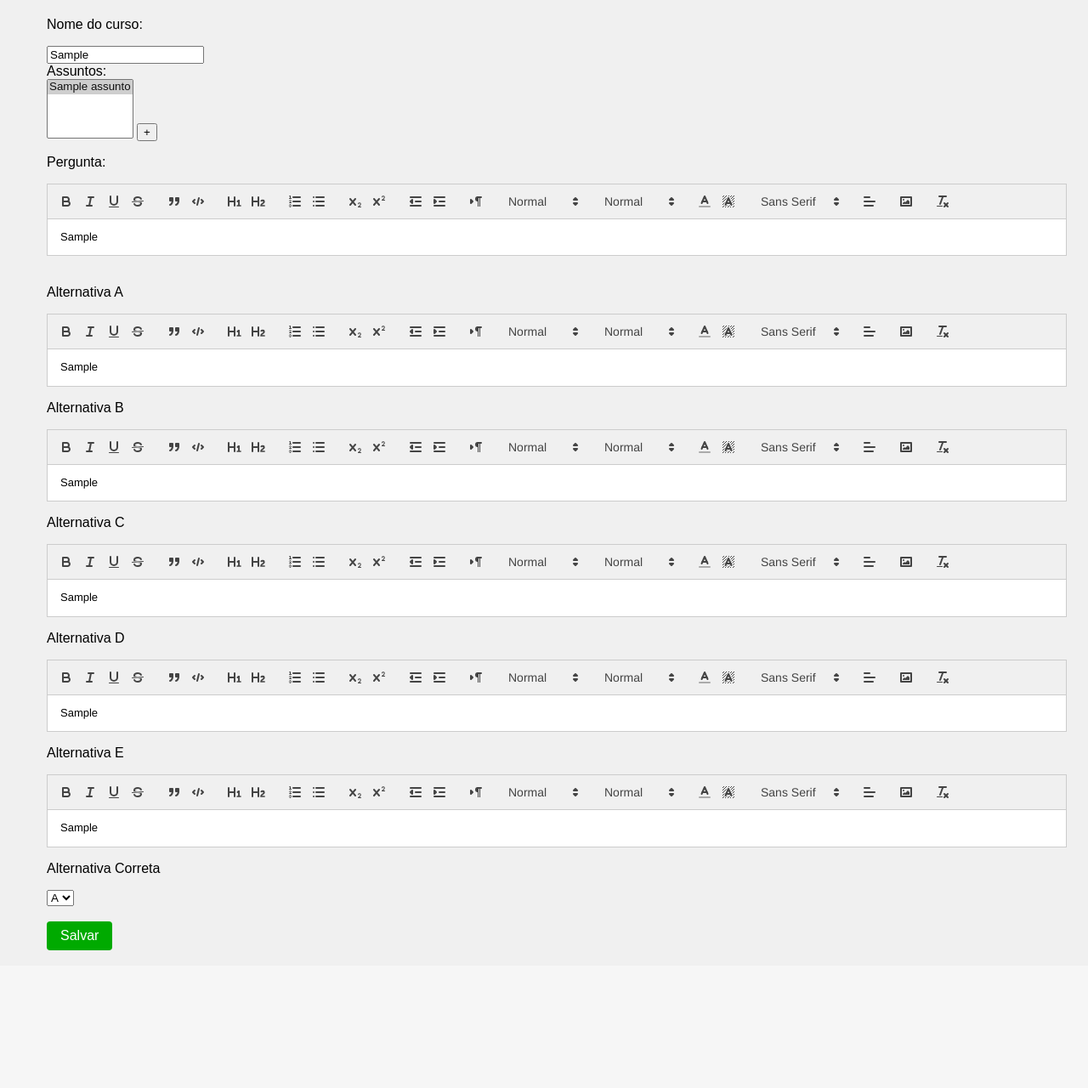
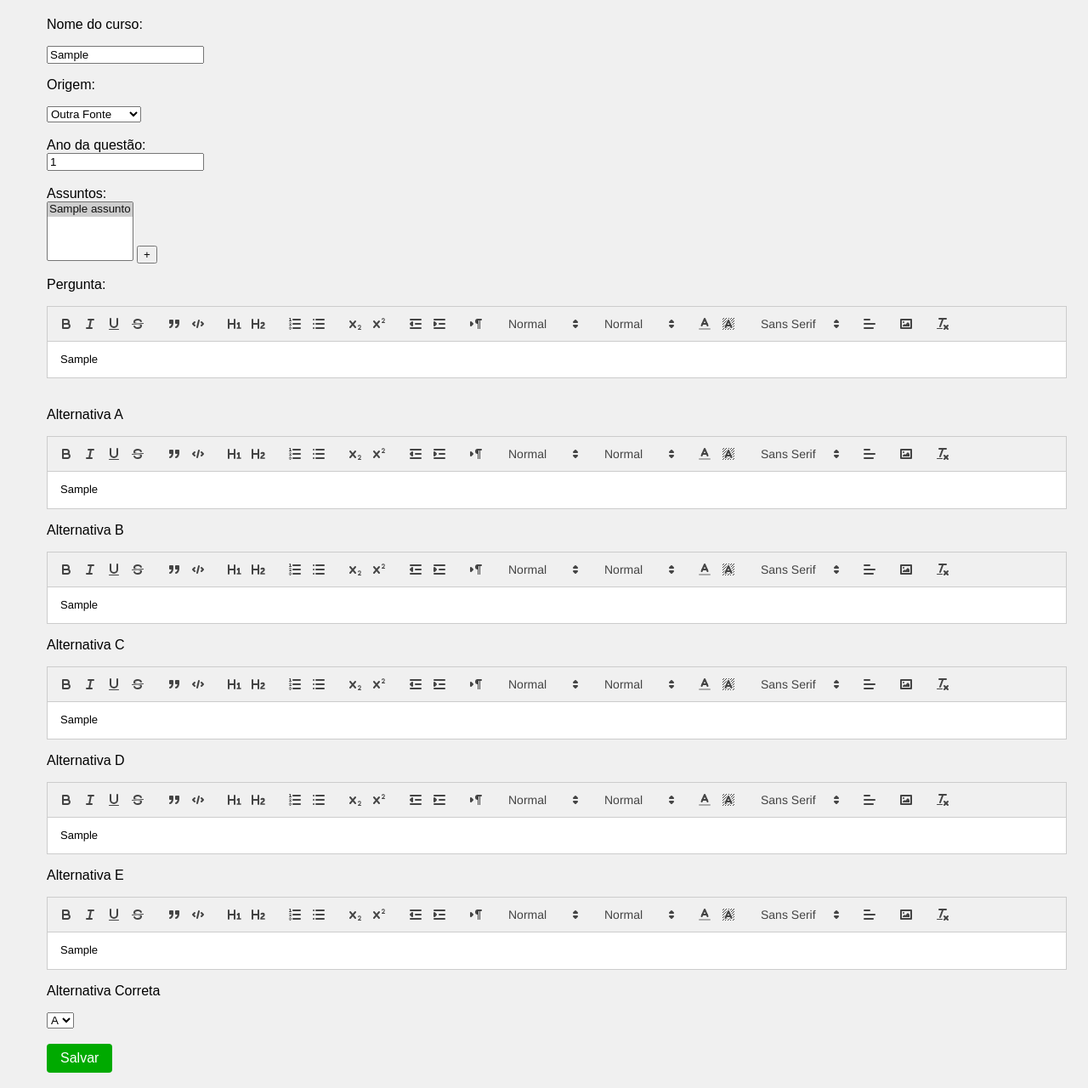
Before and after one commit to IgorDiasV/plataforma_de_simulado, a Django app: page /editar_questao/1/ in a window 1280 px wide. Shown: the part 115-1395 px from the top of the page at 85% size. Before the commit the page ends 1233 px from the top, so only its background shows below. Run offline with Django 4.2, Linux system fonts and the light colour scheme; a user stored in the database is signed in; tables that the repository leaves empty hold one stand-in row (values such as "Sample post"); some libraries are stand-ins or nearby versions.

Commit message:
feat: adicionado o campo de ano de origem

```diff
--- a/pagina_principal/templates/pagina_principal/editar_questao.html
+++ b/pagina_principal/templates/pagina_principal/editar_questao.html
@@ -14,6 +14,21 @@
             <p>Nome do curso:</p>
             <input id='nome_curso' name='nome_curso' type='text' value='{{questao.curso}}'>
             </br>
+
+            <p>Origem:</p>
+            <select id='origem' name='origem'>
+                <option value='ENADE'>ENADE</option>
+                <option value='autoria_propria'>Autoria Própria</option>
+                <option value='outro' selected>Outra Fonte</option>
+            </select>
+            </br>
+            </br>
+
+            Ano da questão:</br>
+            <input type="integer" name='ano' value={{questao.ano}}>
+            </br>
+            </br>
+
             <label for="assuntos">Assuntos:</label></br>
 
            <select  name="assuntos" id="assuntos" multiple>
@@ -124,6 +139,15 @@
             }
         }
 
+        let select_origem = document.getElementById('origem')
+        for (let i=0; i<select_origem.options.length; i++)
+        {
+            if(select_origem.options[i].value == "{{questao.origem}}")
+            {
+                select_origem.options[i].selected = true;
+            }
+        }
+
         function salvar()
         {
             var pergunta = quill_questao.root.innerHTML
```
